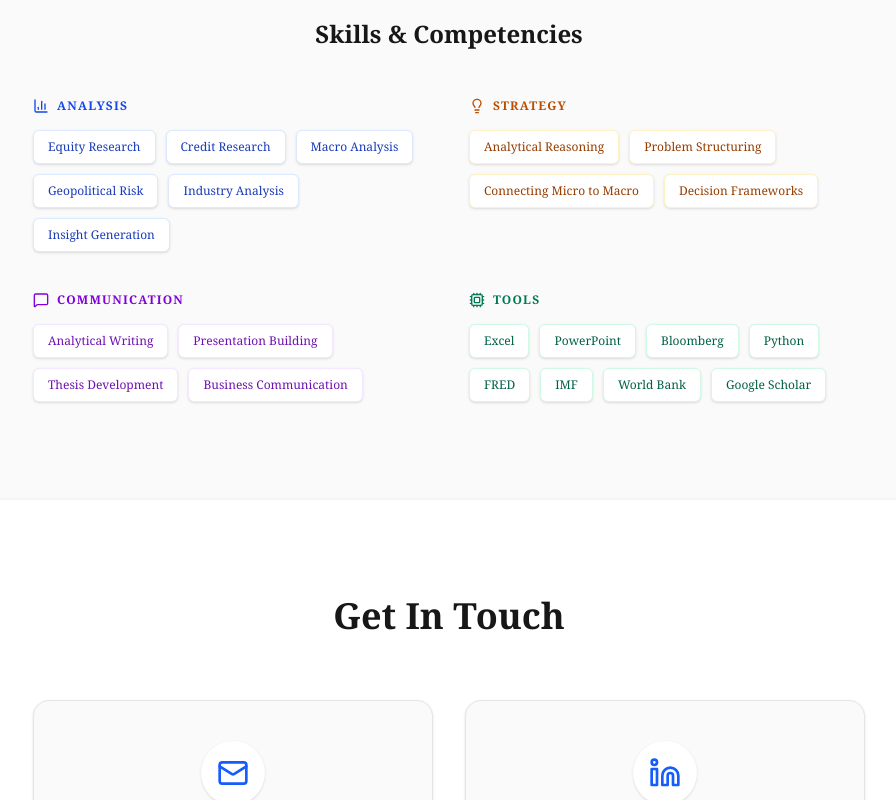
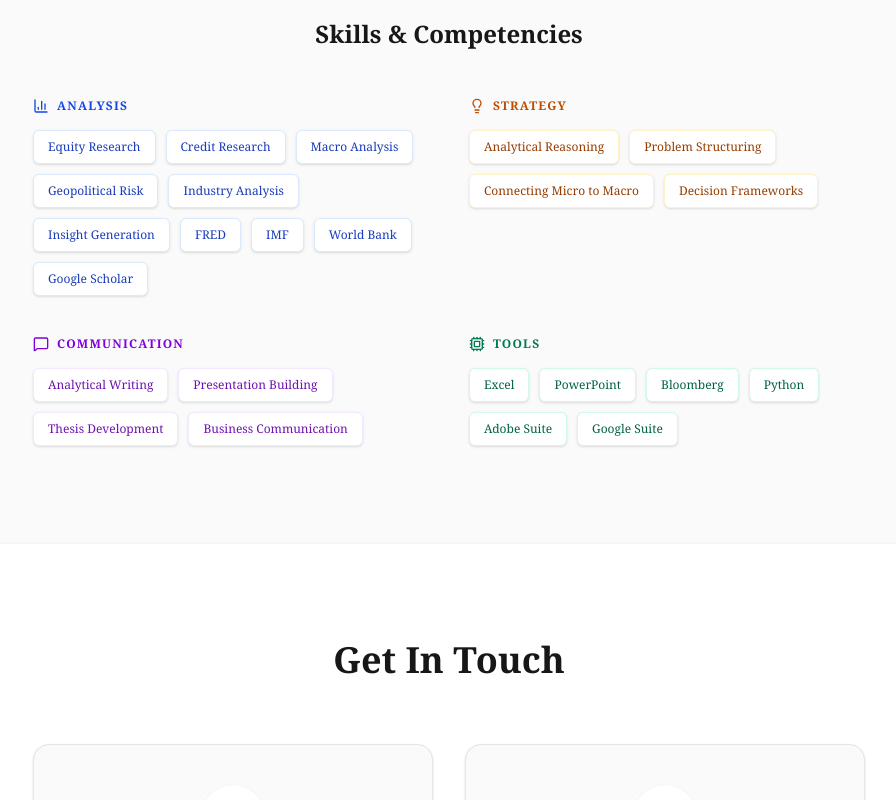
Before and after one commit to shubagarwal06-beep/finance-portfolio, a React (Vite) app: page / in a window 1280 px wide. Shown: the part 4280-5080 px from the top of the page, without its empty margins (191-1087 px from the left). Built offline with nearby package versions, Linux system fonts and the light colour scheme.

Commit message:
Update skills & competencies

```diff
--- a/src/App.jsx
+++ b/src/App.jsx
@@ -499,7 +499,18 @@ const Portfolio = () => {
                   <BarChart3 className="w-4 h-4 mr-2" /> Analysis
                 </div>
                 <div className="flex flex-wrap gap-2.5">
-                  {['Equity Research', 'Credit Research', 'Macro Analysis', 'Geopolitical Risk', 'Industry Analysis', 'Insight Generation'].map(skill => (
+                  {[
+  'Equity Research',
+  'Credit Research',
+  'Macro Analysis',
+  'Geopolitical Risk',
+  'Industry Analysis',
+  'Insight Generation',
+  'FRED',
+  'IMF',
+  'World Bank',
+  'Google Scholar'
+].map(skill => (
                     <span key={skill} className={`text-xs px-3.5 py-2 rounded-md font-medium border shadow-sm transition-colors ${darkMode ? 'bg-black text-white border-white' : 'bg-white text-blue-800 border-blue-100'}`}>{skill}</span>
                   ))}
                 </div>
@@ -535,7 +546,15 @@ const Portfolio = () => {
                   <Cpu className="w-4 h-4 mr-2" /> Tools
                 </div>
                 <div className="flex flex-wrap gap-2.5">
-                  {['Excel', 'PowerPoint', 'Bloomberg', 'Python', 'FRED', 'IMF', 'World Bank', 'Google Scholar'].map(skill => (
+                  {[
+  'Excel',
+  'PowerPoint',
+  'Bloomberg',
+  'Python',
+  'Adobe Suite',
+  'Google Suite'
+]
+.map(skill => (
                     <span key={skill} className={`text-xs px-3.5 py-2 rounded-md font-medium border shadow-sm transition-colors ${darkMode ? 'bg-black text-white border-white' : 'bg-white text-emerald-800 border-emerald-100'}`}>{skill}</span>
                   ))}
                 </div>
```
